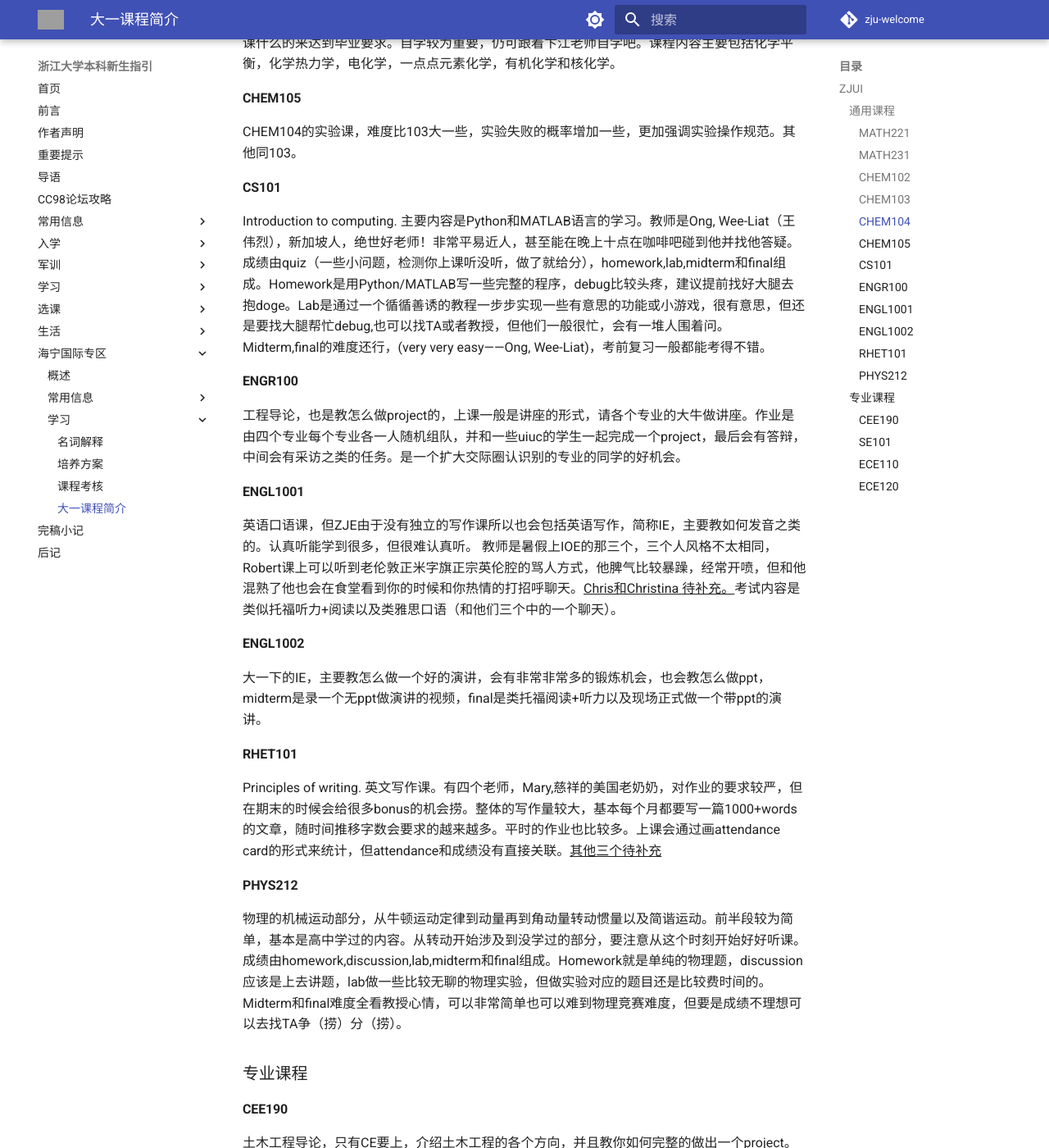
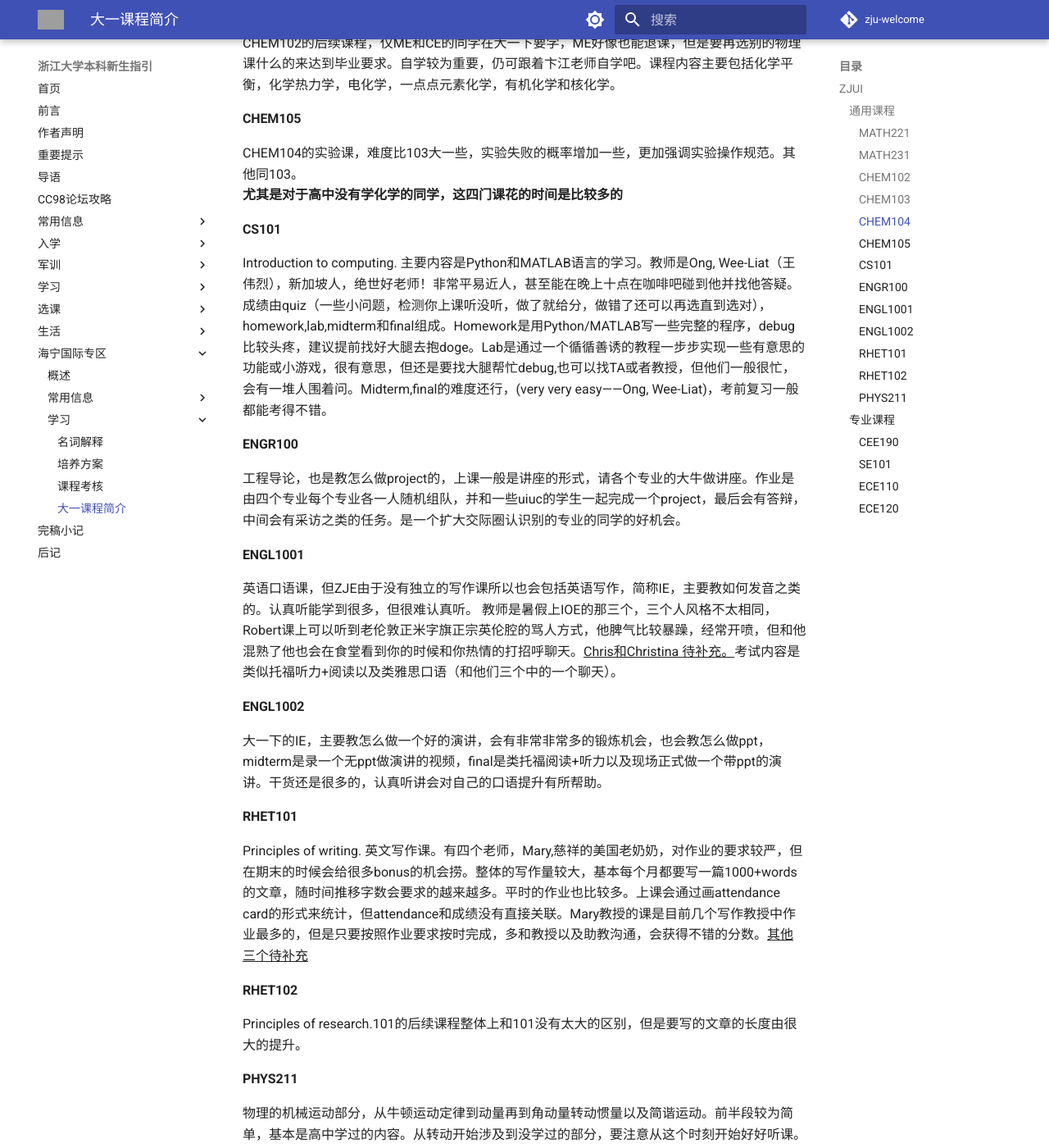
Before and after one commit to mini-full/zju-welcome, an MkDocs documentation site: the page built from docs/haining/learning/course_intro.md, in a window 1280 px wide and 1400 px high, scrolled down 1148 px. Shown: the whole window at 82% size. Built offline with MkDocs 1.6.1 and Material for MkDocs 9.7.7, drawn with Linux system fonts in a browser that asks for light colours; comment, search, counter and statistics services are not loaded; some of the changed text lies outside the part shown; grey boxes are pictures that could not be loaded.

Commit message:
modify eval, course_intro

```diff
--- a/docs/haining/learning/course_intro.md
+++ b/docs/haining/learning/course_intro.md
@@ -16,16 +16,17 @@
 高中没学化学人的噩梦！内容主要包括计量化学，结构化学，热化学。由homework, worksheet, midterm, final构成总成绩。推荐通过卞江老师的普通化学自学（[B站链接](https://www.bilibili.com/video/BV1Cs41187Qd/)），并购买中文教材《普通化学原理》，同时注意背一些常见的化学方面的英文单词的意思。Homework难度较低，仅仅是基础概念的理解。Worksheet则是偏向具体的应用。考试难度应该和worksheet差不多，所以考前可以面向worksheet复习（如果想考高分的话），一般的同学把homework完全搞懂也能考出不错的成绩。《普通化学原理》相对应章节的课后练习也可以做一下。但这门课总体上上课归上课，作业归作业，考试归考试，三者gap很大，需要大量时间自学。
 
 #### CHEM103
-CHEM102的实验课，实验难度不大，记得做prelab和postlab，课上认真听老师的讲解基本上都能顺利做出来。为组队形式，两人一组每次课随机抽签定队友。
+CHEM102的对应实验课，学生需要自备实验服和实验护目镜去参与实验。每个实验前需要做pre-lab，每个实验中需要记录data，每个实验后需要进行data analysis以及完成post-lab。踏踏实实做完，不要嫖同学的实验数据和答案，基本都是满绩。
 
 #### CHEM104
 CHEM102的后续课程，仅ME和CE的同学在大一下要学，ME好像也能退课，但是要再选别的物理课什么的来达到毕业要求。自学较为重要，仍可跟着卞江老师自学吧。课程内容主要包括化学平衡，化学热力学，电化学，一点点元素化学，有机化学和核化学。
 
 #### CHEM105
 CHEM104的实验课，难度比103大一些，实验失败的概率增加一些，更加强调实验操作规范。其他同103。
+**尤其是对于高中没有学化学的同学，这四门课花的时间是比较多的**
 
 #### CS101
-Introduction to computing. 主要内容是Python和MATLAB语言的学习。教师是Ong, Wee-Liat（王伟烈），新加坡人，绝世好老师！非常平易近人，甚至能在晚上十点在咖啡吧碰到他并找他答疑。成绩由quiz（一些小问题，检测你上课听没听，做了就给分），homework,lab,midterm和final组成。Homework是用Python/MATLAB写一些完整的程序，debug比较头疼，建议提前找好大腿去抱doge。Lab是通过一个循循善诱的教程一步步实现一些有意思的功能或小游戏，很有意思，但还是要找大腿帮忙debug,也可以找TA或者教授，但他们一般很忙，会有一堆人围着问。Midterm,final的难度还行，(very very easy——Ong, Wee-Liat)，考前复习一般都能考得不错。
+Introduction to computing. 主要内容是Python和MATLAB语言的学习。教师是Ong, Wee-Liat（王伟烈），新加坡人，绝世好老师！非常平易近人，甚至能在晚上十点在咖啡吧碰到他并找他答疑。成绩由quiz（一些小问题，检测你上课听没听，做了就给分，做错了还可以再选直到选对），homework,lab,midterm和final组成。Homework是用Python/MATLAB写一些完整的程序，debug比较头疼，建议提前找好大腿去抱doge。Lab是通过一个循循善诱的教程一步步实现一些有意思的功能或小游戏，很有意思，但还是要找大腿帮忙debug,也可以找TA或者教授，但他们一般很忙，会有一堆人围着问。Midterm,final的难度还行，(very very easy——Ong, Wee-Liat)，考前复习一般都能考得不错。
 
 #### ENGR100
 工程导论，也是教怎么做project的，上课一般是讲座的形式，请各个专业的大牛做讲座。作业是由四个专业每个专业各一人随机组队，并和一些uiuc的学生一起完成一个project，最后会有答辩，中间会有采访之类的任务。是一个扩大交际圈认识别的专业的同学的好机会。
@@ -34,12 +35,15 @@
 英语口语课，但ZJE由于没有独立的写作课所以也会包括英语写作，简称IE，主要教如何发音之类的。认真听能学到很多，但很难认真听。 教师是暑假上IOE的那三个，三个人风格不太相同，Robert课上可以听到老伦敦正米字旗正宗英伦腔的骂人方式，他脾气比较暴躁，经常开喷，但和他混熟了他也会在食堂看到你的时候和你热情的打招呼聊天。<u>Chris和Christina 待补充。</u>考试内容是类似托福听力+阅读以及类雅思口语（和他们三个中的一个聊天）。
 
 #### ENGL1002
-大一下的IE，主要教怎么做一个好的演讲，会有非常非常多的锻炼机会，也会教怎么做ppt，midterm是录一个无ppt做演讲的视频，final是类托福阅读+听力以及现场正式做一个带ppt的演讲。
+大一下的IE，主要教怎么做一个好的演讲，会有非常非常多的锻炼机会，也会教怎么做ppt，midterm是录一个无ppt做演讲的视频，final是类托福阅读+听力以及现场正式做一个带ppt的演讲。干货还是很多的，认真听讲会对自己的口语提升有所帮助。
 
 #### RHET101
-Principles of writing. 英文写作课。有四个老师，Mary,慈祥的美国老奶奶，对作业的要求较严，但在期末的时候会给很多bonus的机会捞。整体的写作量较大，基本每个月都要写一篇1000+words的文章，随时间推移字数会要求的越来越多。平时的作业也比较多。上课会通过画attendance card的形式来统计，但attendance和成绩没有直接关联。<u>其他三个待补充</u>
+Principles of writing. 英文写作课。有四个老师，Mary,慈祥的美国老奶奶，对作业的要求较严，但在期末的时候会给很多bonus的机会捞。整体的写作量较大，基本每个月都要写一篇1000+words的文章，随时间推移字数会要求的越来越多。平时的作业也比较多。上课会通过画attendance card的形式来统计，但attendance和成绩没有直接关联。Mary教授的课是目前几个写作教授中作业最多的，但是只要按照作业要求按时完成，多和教授以及助教沟通，会获得不错的分数。<u>其他三个待补充</u>
 
-#### PHYS212
+#### RHET102
+Principles of research.101的后续课程整体上和101没有太大的区别，但是要写的文章的长度由很大的提升。
+
+#### PHYS211
 物理的机械运动部分，从牛顿运动定律到动量再到角动量转动惯量以及简谐运动。前半段较为简单，基本是高中学过的内容。从转动开始涉及到没学过的部分，要注意从这个时刻开始好好听课。成绩由homework,discussion,lab,midterm和final组成。Homework就是单纯的物理题，discussion应该是上去讲题，lab做一些比较无聊的物理实验，但做实验对应的题目还是比较费时间的。Midterm和final难度全看教授心情，可以非常简单也可以难到物理竞赛难度，但要是成绩不理想可以去找TA争（捞）分（捞）。
 
 ### 专业课程
@@ -51,7 +55,7 @@
 工程图学，仅CE大一下要上，上课主要教怎么画草图三视图，discussion由TA教Revit软件的运用，lab一般连在discussion后，现学现用的建一些模型。成绩由quiz, homework, lab和最后的project组成。Quiz大概就是对上课内容的检验，上课时间有多就在课上完成，没有就课后完成。Homework就是一些正式的纸笔画图的作业。Lab和final project都是用Revit软件进行建模，最后的final project是4-5人一组还原学校里的一个建筑。Revit软件对电脑配置要求较高，后续渲染对电脑配置要求极高，建议使用云端渲染功能出图也可使用第三方渲染器V-Ray等。
 
 #### ECE110
-WIP
+上的是电路的基础知识，可以认为是EE和ECE的导论。对应的国内教材是邱关源的《电路》。浙江高中学过技术的同学在这门课上会表现得稍微轻松一点。ECE110 lecture的知识比较简单，考试和作业的内容会相应的比较基础。但是每周都有一个需要花半天及以上的实验。实验是比较折磨的。建议养成试验后整理的好习惯，因为定期需要写一个阶段的report。
 
 #### ECE120
-内容很杂，从二进制反码补码到布尔逻辑再到有限状态机最后到LC-3汇编，中间还穿插了一点点C。整门课对折腾电脑能力要求挺高，要装Linux系统完成一些作业，还要用一个动不动就报错的Quartus软件设计电路，最后还要在Linux上装LC-3模拟然后写程序啥的。同时它还看重硬件，需要把自己设计好的电路在面包板上搭出来，最后实现一个自动售货机的逻辑。面包板比较折磨人，永远不知道出错的时候到底是设计错了还是哪里搭错了还是哪个硬件坏了，搭搭半小时，debug的一天。成绩由quiz, homework, worksheet, lab, midterm和final组成。Quiz相当于课前预习的检测，是bonus，最高有百分之三。homework交两遍，第一遍自己做，第二遍对照答案修改第一遍的内容。Worksheet是discussion课上做，三个人一组，随机抽一个人的成绩作为最终成绩。Lab分为软件lab和硬件lab（就是搭面包板），lab的工作量最大。Midterm和final都为开卷，可以带任意纸质资料，但一般用不上。
+内容很杂，从二进制反码补码到布尔逻辑再到有限状态机最后到lc-3汇编，中间还穿插了一点点C。整门课对折腾电脑能力要求挺高，要装Linux系统完成一些作业，还要用一个动不动就报错的Quartus软件设计电路，最后还要在Linux上装LC-3模拟然后写程序啥的。同时它还看重硬件，需要把自己设计好的电路在面包板上搭出来，最后实现一个自动售货机的逻辑。面包板比较折磨人，永远不知道出错的时候到底是设计错了还是哪里搭错了还是哪个硬件坏了，搭搭半小时，debug de一天。成绩由quiz, homework, worksheet, lab, midterm和final组成。Quiz相当于课前预习的检测，是bonus，最高有百分之三。homework交两遍，第一遍自己做，第二遍对照答案修改第一遍的内容。Worksheet是discussion课上做，三个人一组，随机抽一个人的成绩作为最终成绩。Lab分为软件lab和硬件lab（就是搭面包板），lab的工作量最大。Midterm和final都为开卷，可以带任意纸质资料，但一般用不上。虽然这个课只有4个学分，但是课程的容量其实有5/6个学分（？）
```
Also changed, not shown: docs/haining/learning/eval.md (+1 -1 lines), docs/haining/learning/concepts.md (line endings or trailing spaces).
